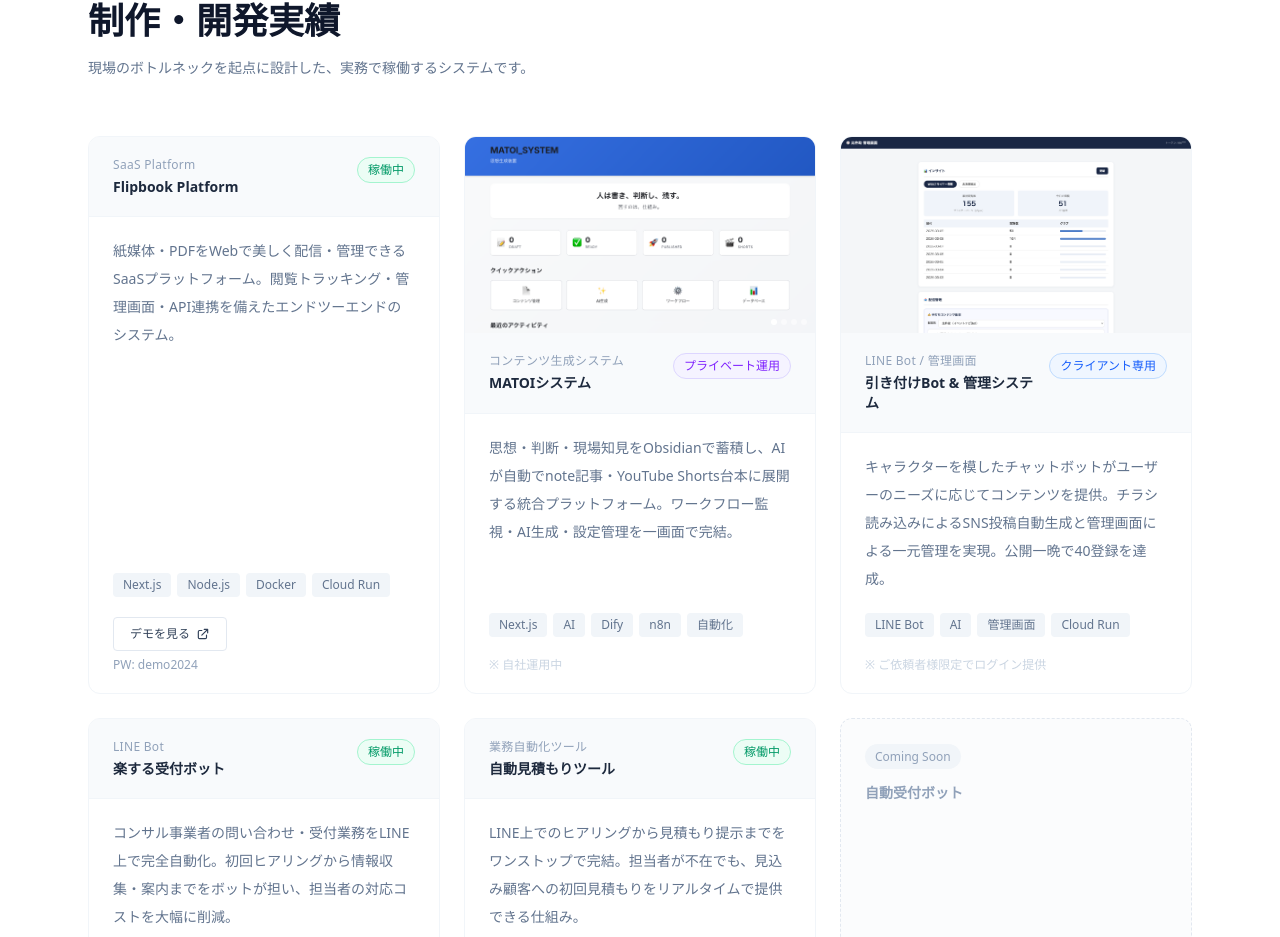
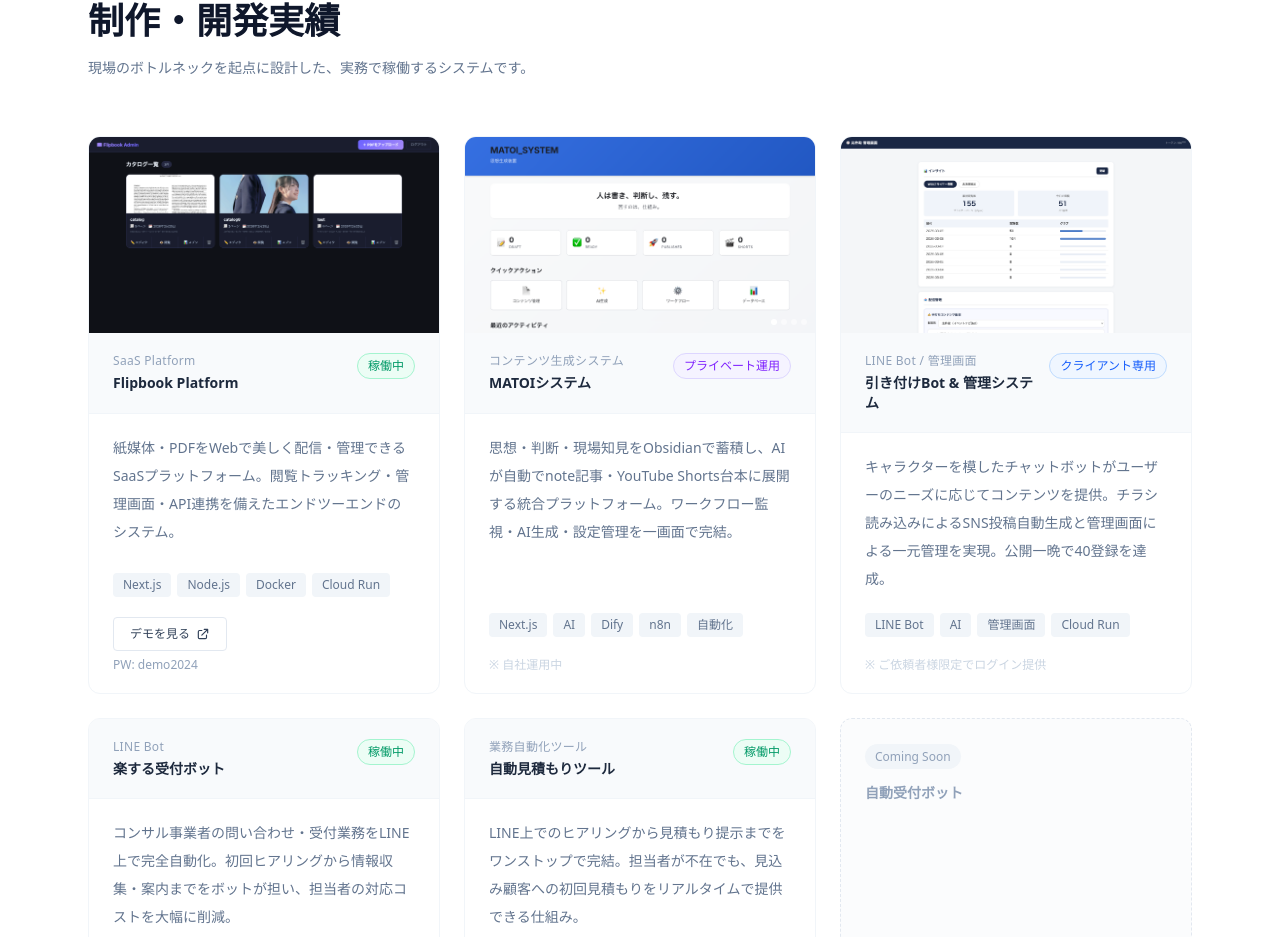
Before and after one commit to massashi915/profile-site, a Next.js app: page / in a window 1280 px wide. Shown: the part 2518-3455 px from the top of the page. Built offline with nearby package versions, Linux system fonts and the light colour scheme.

Commit message:
Add Flipbook dashboard screenshot

```diff
--- a/app/components/Works.tsx
+++ b/app/components/Works.tsx
@@ -11,7 +11,7 @@ const works = [
     status: "live" as const,
     demoUrl: "https://flipbook-admin-y7rnmjhj3a-an.a.run.app",
     demoNote: "PW: demo2024",
-    images: [] as string[],
+    images: ["/images/works/flipbook-dashboard.png"],
   },
   {
     id: "matoi",
```
Also changed, not shown: public/images/works/flipbook-dashboard.png (added).
